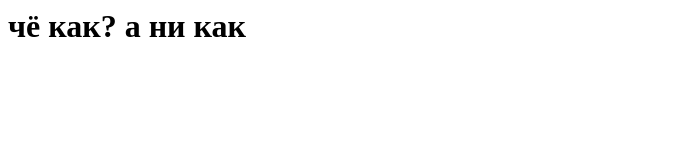
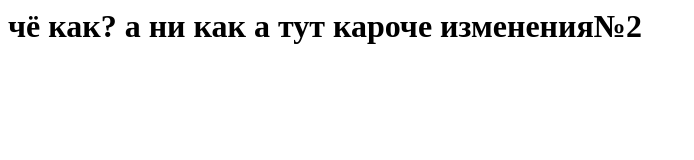
Before and after one commit to Dzot1234/ky, a plain HTML site: page index.html in a window 1280 px wide. Shown: the whole page, without its empty margins (0-694 px from the left). Drawn offline with Linux system fonts and the light colour scheme.

Commit message:
а там типо изменения №2

```diff
--- a/index.html
+++ b/index.html
@@ -2,5 +2,6 @@
     <h1>
         чё как?
         а ни как
+        а тут кароче изменения№2
     </h1>
 </html>
```
